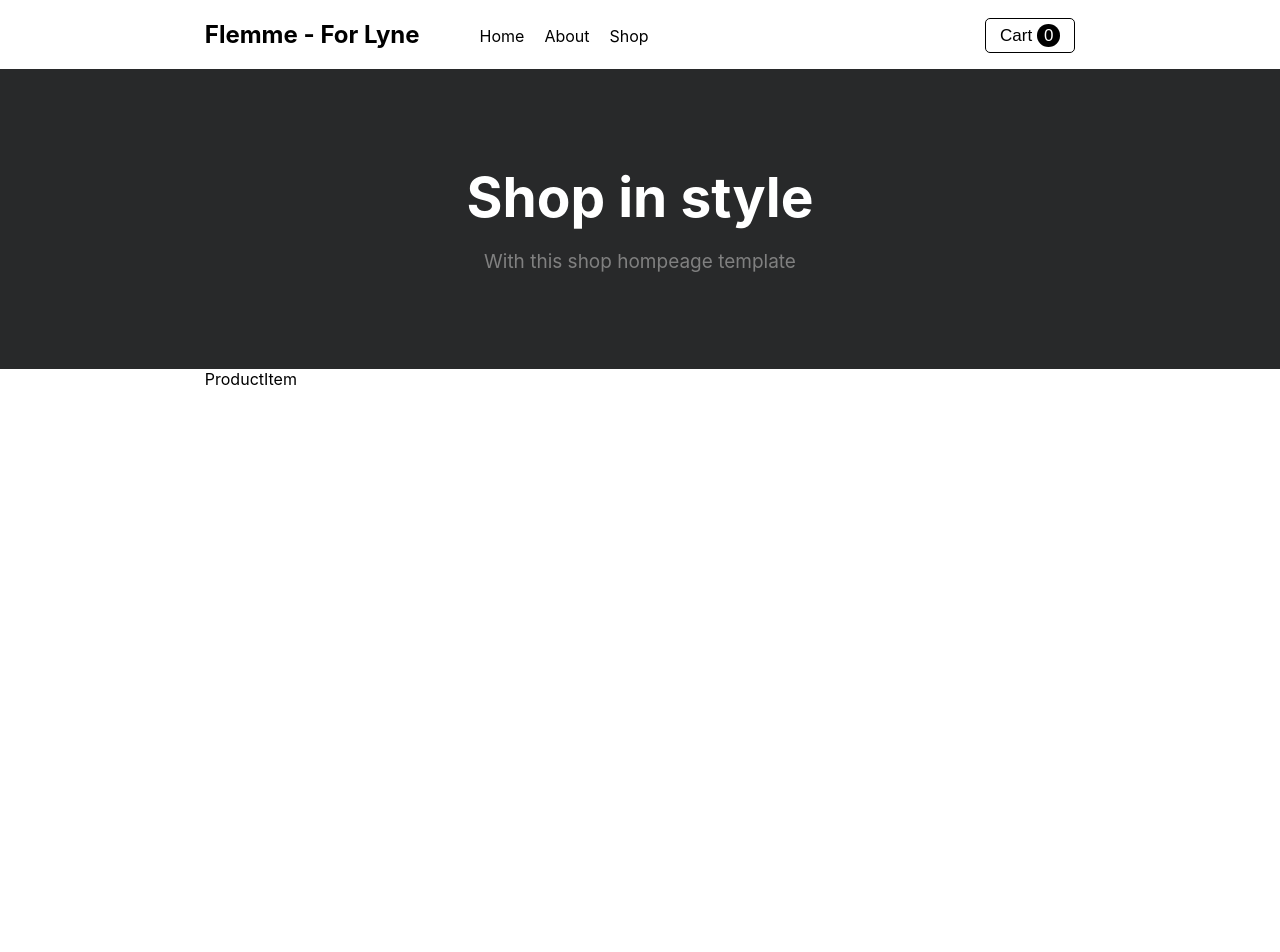
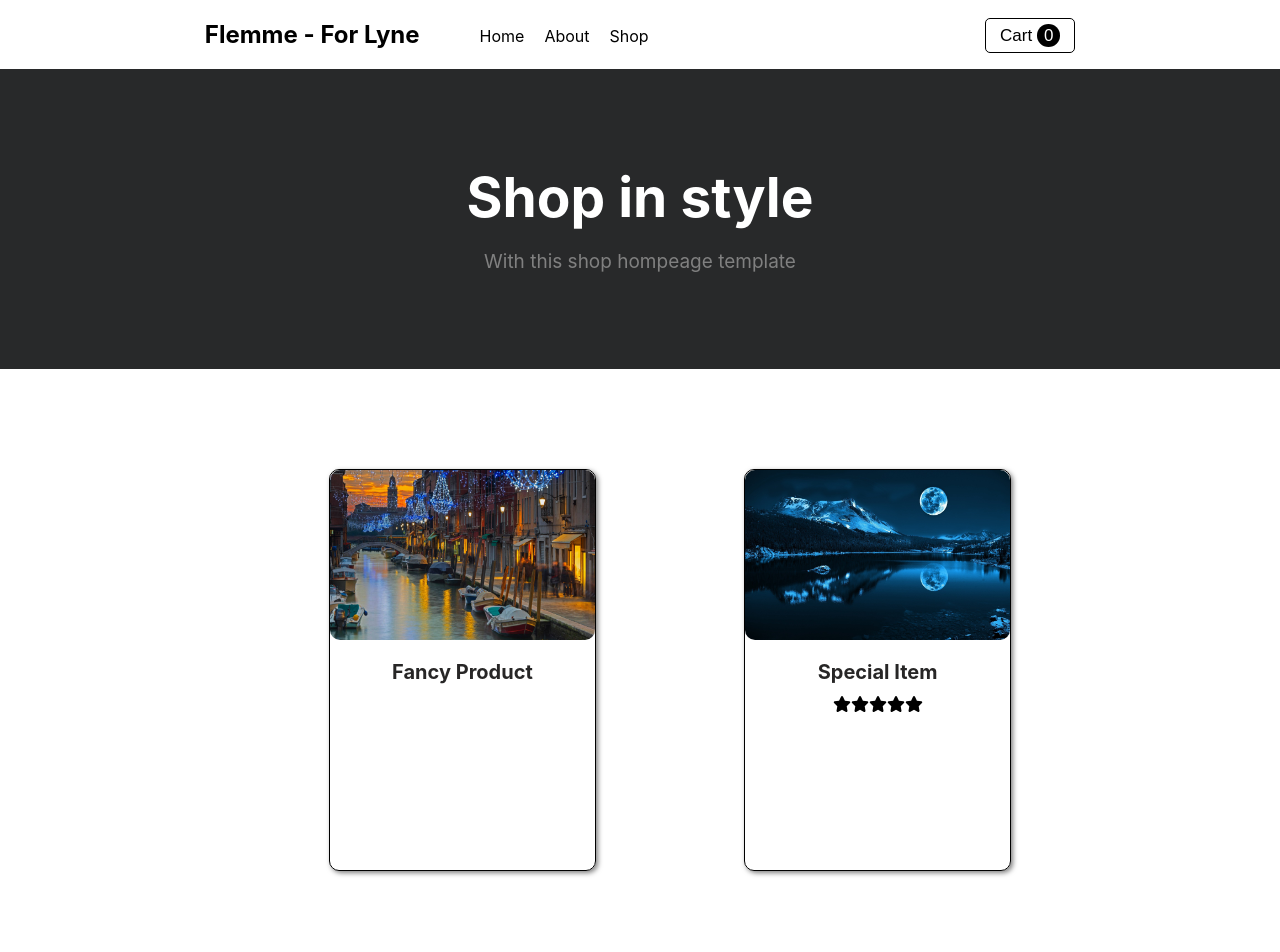
Before and after one commit to Delbot19/shop, a React (Create React App) app: page / in a window 1280 px wide. Shown: the top 952 px of the page. Before the commit the page ends 800 px from the top, so only its background shows below. Built offline with nearby package versions, Linux system fonts and the light colour scheme.

Commit message:
ajout de shopping list

```diff
--- a/package.json
+++ b/package.json
@@ -3,6 +3,9 @@
   "version": "0.1.0",
   "private": true,
   "dependencies": {
+    "@fortawesome/fontawesome-free": "^6.4.0",
+    "@fortawesome/free-solid-svg-icons": "^6.4.0",
+    "@fortawesome/react-fontawesome": "^0.2.0",
     "@testing-library/jest-dom": "^5.16.5",
     "@testing-library/react": "^13.4.0",
     "@testing-library/user-event": "^13.5.0",
--- a/src/components/App.js
+++ b/src/components/App.js
@@ -2,14 +2,14 @@ import React from 'react'
 import '../styles/App.css';
 import Banner from './Banner';
 import Caroussel from './Caroussel';
-import ProductItem from './ProductItem';
+import ShopingList from './ShopingList';
 
 function App() {
   return (
     <div className="App">
       <Banner/>
       <Caroussel/>
-      <ProductItem/>
+      <ShopingList/>
     </div>
   );
 }
--- a/src/components/Banner.js
+++ b/src/components/Banner.js
@@ -13,7 +13,7 @@ function Banner() {
           <li>Shop</li>
         </ul>
       </div>
-      <button>Cart <span>{compte}</span></button>
+      <button>Cart <span className='compteur'>{compte}</span></button>
     </nav>
   )
 }
--- a/src/components/ProductItem.js
+++ b/src/components/ProductItem.js
@@ -1,9 +1,21 @@
 import React from 'react'
 import '../styles/ProductItem.css'
+import { FontAwesomeIcon } from '@fortawesome/react-fontawesome';
+import { faStar } from '@fortawesome/free-solid-svg-icons';
 
-function ProductItem() {
+function ProductItem({ id,sale,name,price,reduction,star,cover}) {
+  let range=[1,2,3,4,5]
   return (
-    <div>ProductItem</div>
+    <li key={id} className='product-item'>
+      <img src={cover} alt={`${name} cover`} className='item-cover'/>
+      <span className='titre'>{name}</span>
+      <div className='star'>
+      {
+        (star!==0)? range.map(elem => star >= elem && <FontAwesomeIcon icon={faStar} />):null
+      }
+      </div>
+
+    </li>
   )
 }
 
--- /dev/null
+++ b/src/components/ShopingList.js
@@ -0,0 +1,29 @@
+import React from 'react'
+import ProductItem from './ProductItem'
+import '../styles/ShopingList.css'
+import { ListeProduit } from '../datas/ListeProduits'
+function ShopingList() {
+    return (
+        <div className='shoping-list'>
+            <ul className='produit-list'>
+                {
+                    ListeProduit.map(({ id, sale, name, price, reduction, star, cover }) => (
+                        <div>
+                            <ProductItem
+                                id={id}
+                                sale={sale}
+                                name={name}
+                                price={price}
+                                reduction={reduction}
+                                star={star}
+                                cover={cover}
+                            />
+                        </div>
+                    ))
+                }
+            </ul>
+        </div>
+    )
+}
+
+export default ShopingList
--- a/src/datas/ListeProduits.js
+++ b/src/datas/ListeProduits.js
@@ -1,23 +1,86 @@
-import Fancy from '../assets/Fancy Product.jpg'
+import Fancy from '../assets/Fancy.jpg'
 import Fancy1 from '../assets/Fancy Product1.jpeg'
 import Popular from '../assets/Popular Item.jpg'
-import Popular2 from '../assets/Popular Item1.jpg'
+import Popular1 from '../assets/Popular Item1.jpg'
+import Sale from '../assets/Special Item.jpg'
+import Sale1 from '../assets/Sale Item1.jpeg'
+import Special from '../assets/Special Item.jpg'
+import Special1 from '../assets/Special Item1.jpg'
+
 
 
 export const ListeProduit=[
 
-    {
+    {   id:1,
+        sale:false,
         name: 'Fancy Product',
-        price: '$40.00 - $80.00',
-        intPrice: 40,
-        star:null,
+        price: 80.00,
+        reduction: 0,
+        star:0,
         cover: Fancy
     },
     {
+        id:2,
+        sale:true,
         name: 'Special Item',
-        price: '$20.00 $18.00',
-        intPrice: 18,
-        star:null,
+        price: 20.00,
+        reduction: 18,
+        star:5,
         cover: Fancy1
     },
+    {
+        id:3,
+        sale:true,
+        name: 'Sale Item',
+        price: 50.00,
+        reduction: 25,
+        star:0,
+        cover: Popular
+    },
+    {
+        id:4,
+        sale:false,
+        name: 'Popular Item',
+        price: 40.00,
+        reduction: 0,
+        star:5,
+        cover: Popular1
+    },
+    {
+        id:5,
+        sale: true,
+        name: 'Sale Item',
+        price: 50.00,
+        reduction: 25.00,
+        star:0,
+        cover: Sale
+    },
+    {   id:6,
+        sale:false,
+        name: 'Fancy Product',
+        price: 280.00,
+        reduction: 0,
+        star:0,
+        cover: Sale1
+    },
+    {
+        id:7,
+        sale: true,
+        name: 'Special Item',
+        price: 20.00,
+        reduction: 18.00,
+        star:5,
+        cover: Special
+    },
+    {
+        id:8,
+        sale: false,
+        name: 'Popular Item',
+        price: 40.00,
+        reduction: 0,
+        star:4,
+        cover: Special1
+    },
+
+
 ]
--- a/src/styles/Banner.css
+++ b/src/styles/Banner.css
@@ -26,7 +26,7 @@ button:hover{
     background-color: black;
     color: white;
 }
-span{
+.compteur{
     color: white;
     border-radius: 100%;
     background-color: black;
--- a/src/styles/ProductItem.css
+++ b/src/styles/ProductItem.css
@@ -0,0 +1,27 @@
+.product-item{
+    height: 400px;
+	width: 265px;
+    border: 1px solid black;
+	border-radius: 10px;
+    box-shadow: 2px 2px 5px rgba(0, 0, 0, 0.5);
+    display: flex;
+    flex-direction: column;
+    margin-bottom: 90px;
+
+}
+.item-cover{
+	border-radius: 10px;
+    height: 170px;
+	width: 265px;
+}
+.titre{
+    text-align: center;
+    margin-top: 20px;
+    font-size: 20px;
+    font-weight: bold;
+    color: rgba(20, 19, 19, 0.918);
+}
+.star{
+    text-align: center;
+    margin-top: 10px;
+}
--- /dev/null
+++ b/src/styles/ShopingList.css
@@ -0,0 +1,9 @@
+.shoping-list{
+    width: 100%;
+    margin-top: 100px;
+}
+.produit-list{
+    display: flex;
+    flex-wrap: wrap;
+    justify-content: space-around;
+}
```
Also changed, not shown: src/assets/Special Item1.jpg (added), 1 other file (tests, documents, lock files or other folders).
